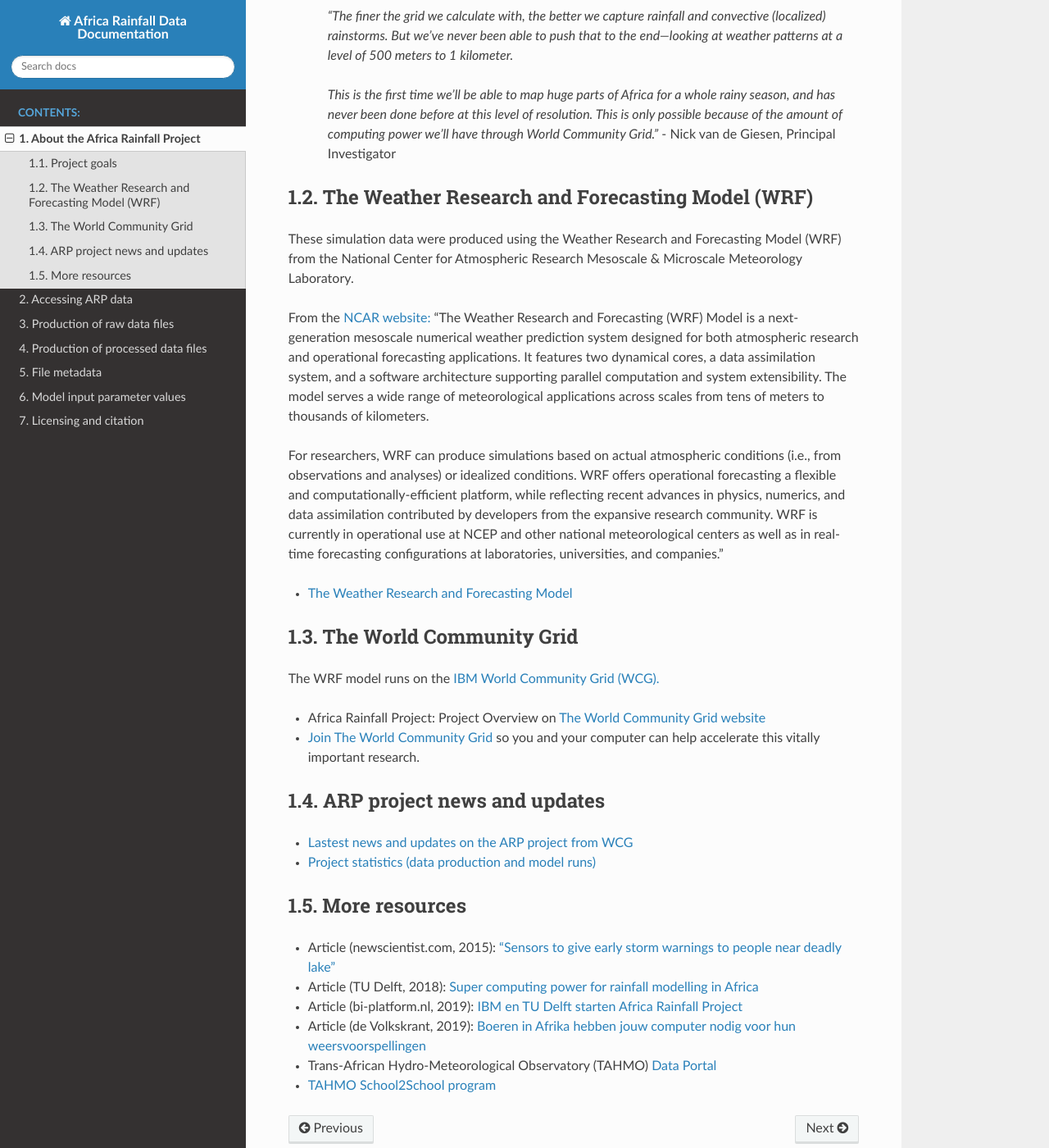
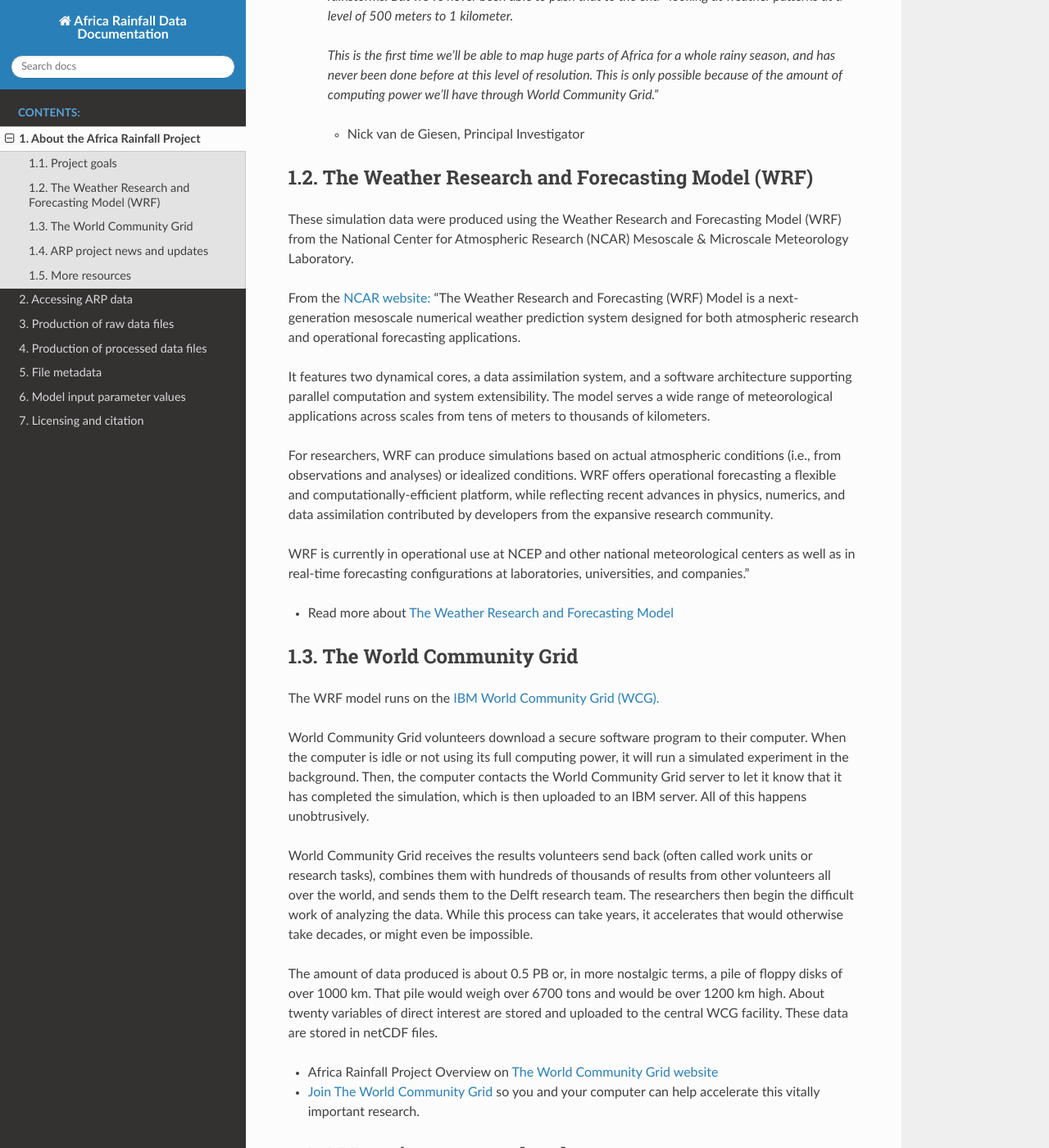
Before and after one commit to CEG-TU-Delft/africarain-docs, a Sphinx documentation site: the page built from docs/source/about.rst, in a window 1280 px wide and 1400 px high, scrolled down 997 px. Shown: the whole window at 82% size. Built offline with Sphinx 7.4.7 and the Read the Docs theme 2.0.0, drawn with Linux system fonts in a browser that asks for light colours; some of the changed text lies outside the part shown.

Commit message:
added forcing data info

```diff
--- a/docs/source/about.rst
+++ b/docs/source/about.rst
@@ -11,9 +11,7 @@ Project goals
 -------------
 The goal of the African Rainfall Project (ARP) is to derive accurate rainfall estimates over Sub-Saharan Africa, with the help of a high-resolution (1km) application of the Weather Research and Forecasting Model (WRF).  Such a resolution will allow the model to better represent rainfall, and in particular, convective precipitation.
 
-This is a unique experiment that has never been performed at such a scale. The model runs on the IBM World Community Grid (WCG), a SCR activity of IBM.
-
-These data can be used to:
+This is a unique experiment that has never been performed at such a scale. The model runs on the IBM World Community Grid (WCG), a SCR activity of IBM. These data can be used to:
 
 + Help scientists better understand these storms and improve forecasting models
 + Produce more accurate rainfall forecasts for sub-Saharan Africa
@@ -23,25 +21,36 @@ These data can be used to:
    *“The finer the grid we calculate with, the better we capture rainfall and convective (localized) rainstorms. But we’ve never been able to push that to the end—looking at weather patterns at a level of 500 meters to 1 kilometer.*
 
    *This is the first time we’ll be able to map huge parts of Africa for a whole rainy season, and has never been done before at this level of resolution. This is only possible because of the amount of computing power we'll have through World Community Grid.”*
+
    - Nick van de Giesen, Principal Investigator
 
 The Weather Research and Forecasting Model (WRF)
 ------------------------------------------------
 
-These simulation data were produced using the Weather Research and Forecasting Model (WRF) from the National Center for Atmospheric Research Mesoscale & Microscale Meteorology Laboratory.
+These simulation data were produced using the Weather Research and Forecasting Model (WRF) from the National Center for Atmospheric Research (NCAR) Mesoscale & Microscale Meteorology Laboratory.
 
-From the `NCAR website: <https://www.mmm.ucar.edu/weather-research-and-forecasting-model>`_ "The Weather Research and Forecasting (WRF) Model is a next-generation mesoscale numerical weather prediction system designed for both atmospheric research and operational forecasting applications. It features two dynamical cores, a data assimilation system, and a software architecture supporting parallel computation and system extensibility. The model serves a wide range of meteorological applications across scales from tens of meters to thousands of kilometers.
+From the `NCAR website: <https://www.mmm.ucar.edu/weather-research-and-forecasting-model>`_ "The Weather Research and Forecasting (WRF) Model is a next-generation mesoscale numerical weather prediction system designed for both atmospheric research and operational forecasting applications.
 
-For researchers, WRF can produce simulations based on actual atmospheric conditions (i.e., from observations and analyses) or idealized conditions. WRF offers operational forecasting a flexible and computationally-efficient platform, while reflecting recent advances in physics, numerics, and data assimilation contributed by developers from the expansive research community. WRF is currently in operational use at NCEP and other national meteorological centers as well as in real-time forecasting configurations at laboratories, universities, and companies."
+It features two dynamical cores, a data assimilation system, and a software architecture supporting parallel computation and system extensibility. The model serves a wide range of meteorological applications across scales from tens of meters to thousands of kilometers.
 
-+ `The Weather Research and Forecasting Model <https://www.mmm.ucar.edu/weather-research-and-forecasting-model>`_
+For researchers, WRF can produce simulations based on actual atmospheric conditions (i.e., from observations and analyses) or idealized conditions. WRF offers operational forecasting a flexible and computationally-efficient platform, while reflecting recent advances in physics, numerics, and data assimilation contributed by developers from the expansive research community.
+
+WRF is currently in operational use at NCEP and other national meteorological centers as well as in real-time forecasting configurations at laboratories, universities, and companies."
+
++ Read more about `The Weather Research and Forecasting Model <https://www.mmm.ucar.edu/weather-research-and-forecasting-model>`_
 
 
 The World Community Grid
 ------------------------
 The WRF model runs on the `IBM World Community Grid (WCG). <https://www.worldcommunitygrid.org/research/arp1/overview.do>`_
 
-+ Africa Rainfall Project: Project Overview on `The World Community Grid website <https://www.worldcommunitygrid.org/research/arp1/overview.do>`_
+World Community Grid volunteers download a secure software program to their computer. When the computer is idle or not using its full computing power, it will run a simulated experiment in the background. Then, the computer contacts the World Community Grid server to let it know that it has completed the simulation, which is then uploaded to an IBM server. All of this happens unobtrusively.
+
+World Community Grid receives the results volunteers send back (often called work units or research tasks), combines them with hundreds of thousands of results from other volunteers all over the world, and sends them to the Delft research team. The researchers then begin the difficult work of analyzing the data. While this process can take years, it accelerates that would otherwise take decades, or might even be impossible.
+
+The amount of data produced is about 0.5 PB or, in more nostalgic terms, a pile of floppy disks of over 1000 km. That pile would weigh over 6700 tons and would be over 1200 km high. About twenty variables of direct interest are stored and uploaded to the central WCG facility. These data are stored in netCDF files.
+
++ Africa Rainfall Project Overview on `The World Community Grid website <https://www.worldcommunitygrid.org/research/arp1/overview.do>`_
 + `Join The World Community Grid <https://www.worldcommunitygrid.org/join.action?projectToAdd=arp1>`_ so you and your computer can help accelerate this vitally important research.
 
 
```
Also changed, not shown: docs/source/provenance.rst (+11 -8 lines).
